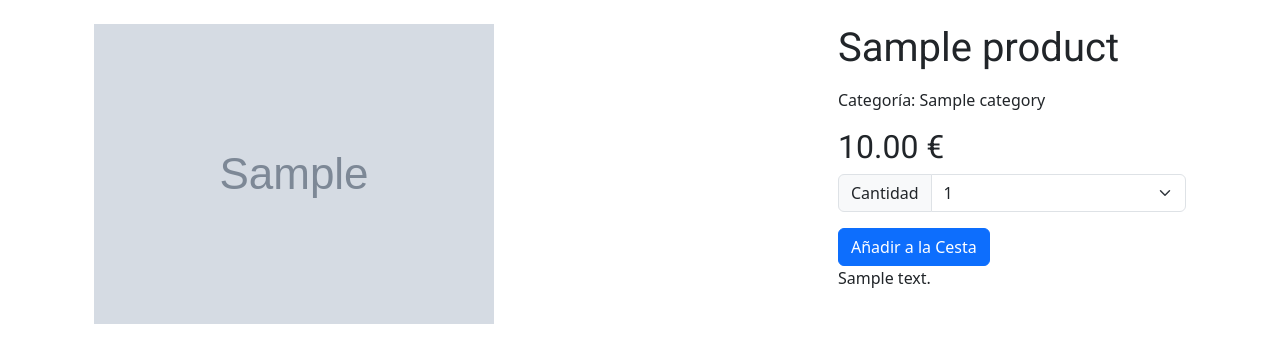
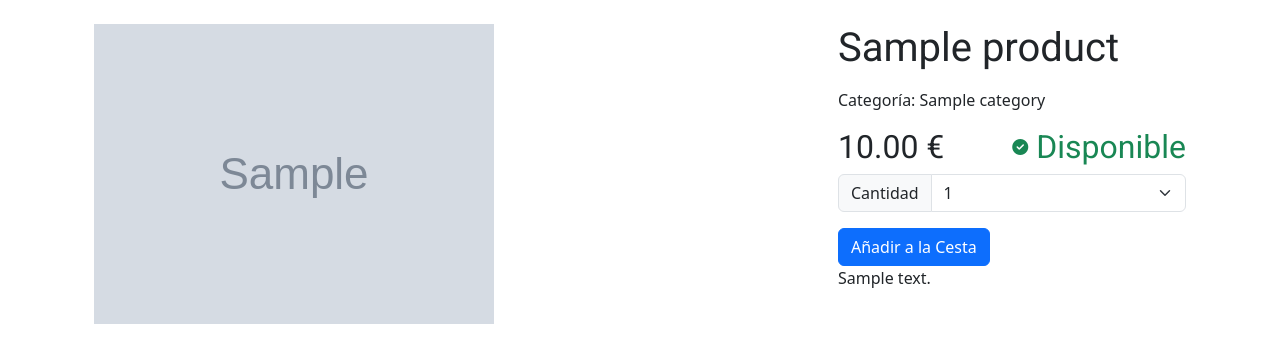
Before and after one commit to NEXUS-PGPI/ardueshop, a Django app: page /product/1/ in a window 1280 px wide. Shown: the part 56-405 px from the top of the page. Run offline with Django 4.2, Linux system fonts and the light colour scheme; tables that the repository leaves empty hold one stand-in row (values such as "Sample post"); grey boxes marked "Sample" are stand-in pictures; some libraries are stand-ins or nearby versions.

Commit message:
feat: Added a sold out mark to details page #20

```diff
--- a/ardueshop/product/templates/product/detail.html
+++ b/ardueshop/product/templates/product/detail.html
@@ -12,13 +12,25 @@
         <div class="col-md-4">
             <h1>{{ product.name }}</h1>
             {% if product.category %}
+
             <div class="mt-3">
                 <p>Categoría: {{ product.category }}</p>
             </div>
             {% endif %}
 
-            <div>
-                <h2>{{ product.price|floatformat:2 }} €</h2>
+            <div class="d-flex justify-content-between mb-2">
+                <h2 class="mb-0">{{ product.price|floatformat:2 }} €</h2>
+                {% if product.stock > 0 %}
+                    <div class="d-flex align-items-center gap-2">
+                        <i class="fas fa-check-circle text-success"></i>
+                        <h2 class="text-success mb-0">Disponible</h2>
+                    </div>
+                {% else %}
+                    <div class="d-flex align-items-center gap-2">
+                        <i class="fas fa-times-circle text-danger"></i>
+                        <h2 class="text-danger mb-0">Agotado</h2>
+                    </div>
+                {% endif %}
             </div>
 
             <form method="post" action="">
```
